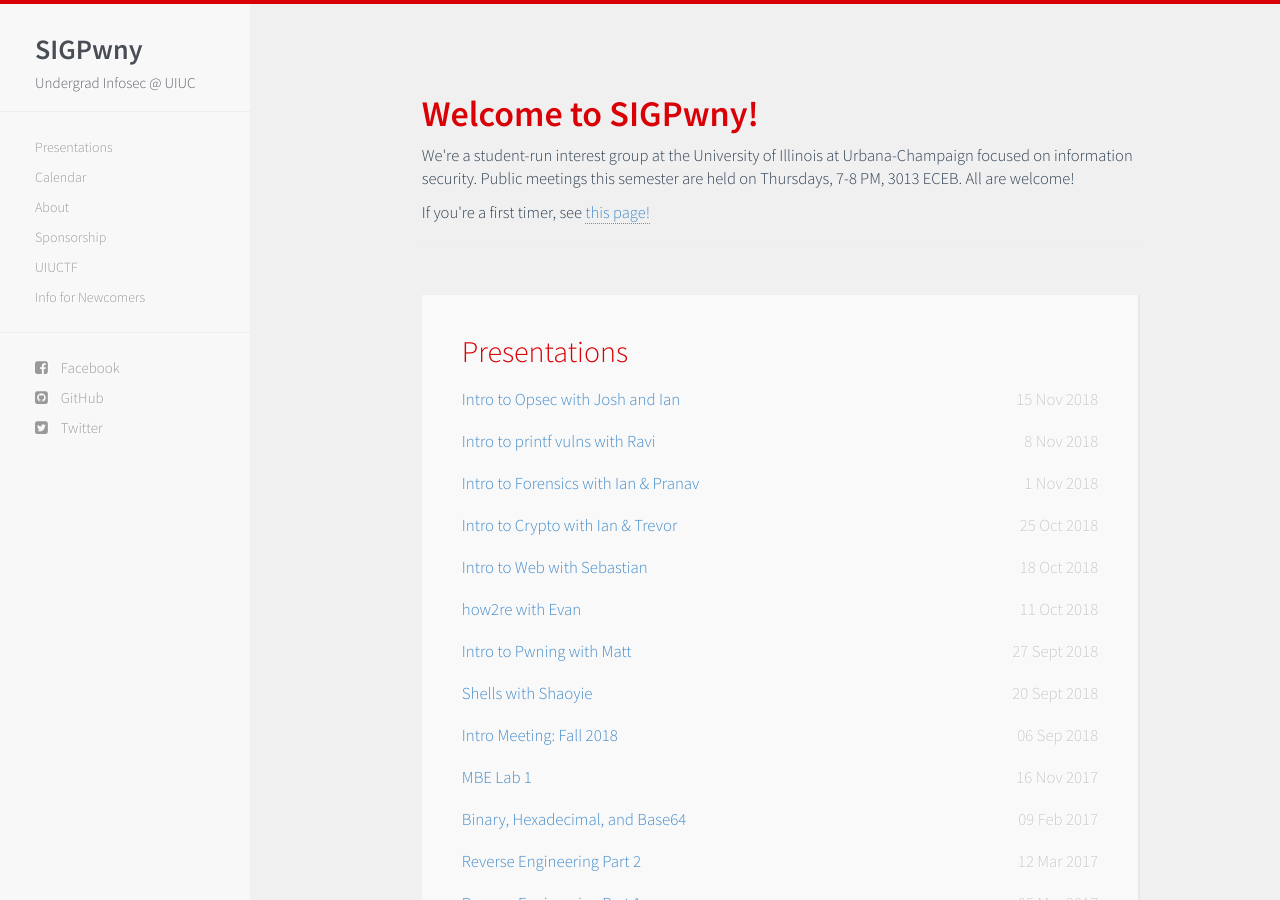
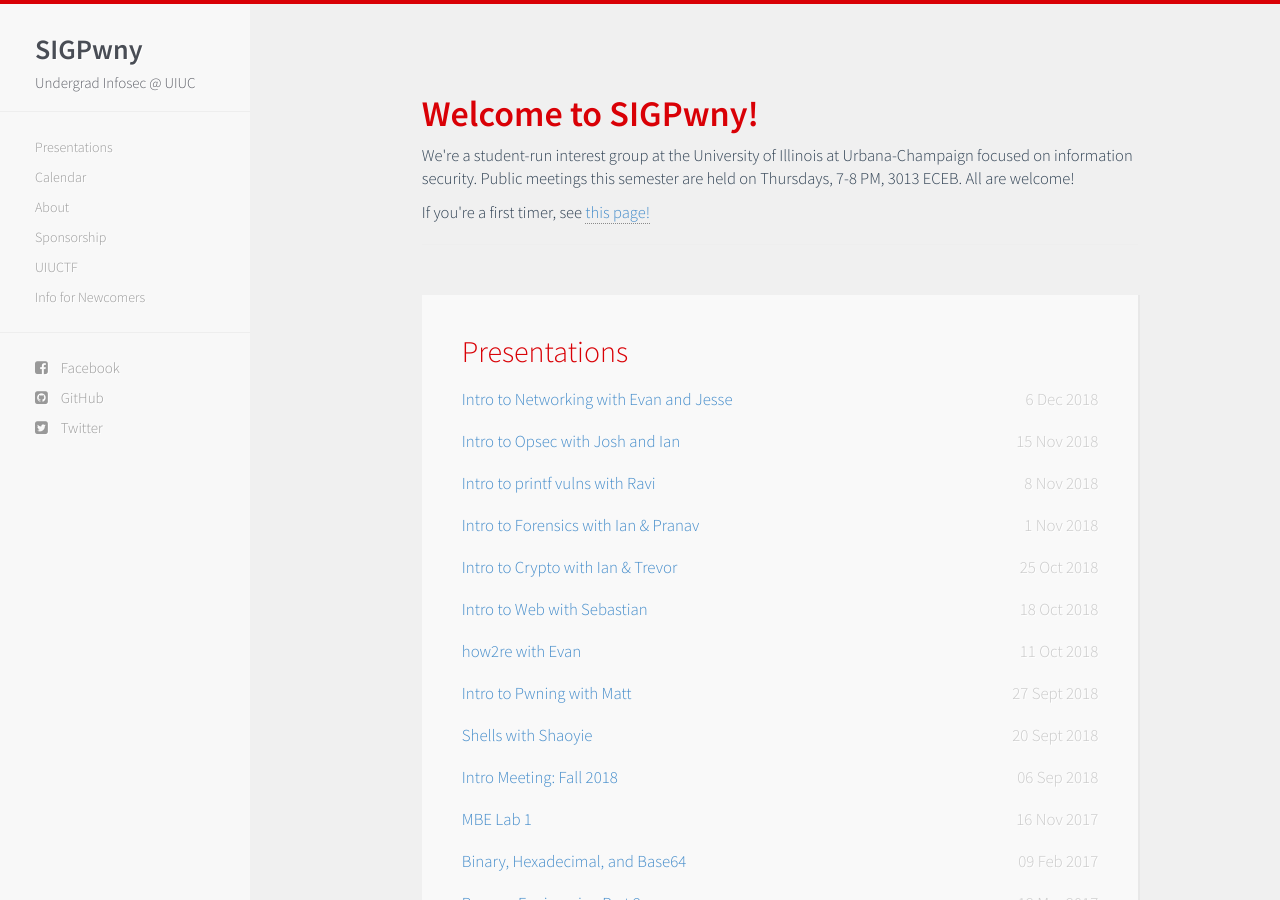
Before and after one commit to sigpwny/sigpwny.github.io-archive, a Jekyll site: the page built from index.html, in a window 1280 px wide and 900 px high. Built offline with Jekyll 4.4.1, drawn with Linux system fonts in a browser that asks for light colours; nearby versions of some CDN libraries.

Commit message:
automated

```diff
--- a/_includes/presentations.html
+++ b/_includes/presentations.html
@@ -14,6 +14,9 @@
 
 
     <!-- new member task: add all of these -->
+    <li><span>
+      <a href = "https://docs.google.com/presentation/d/1cuQ4Im_6wZsEFV0ayru_7Djxenv7MgOFh7Db6toDFaM/edit#slide=id.p">Intro to Networking with Evan and Jesse</a>
+      <time class="pull-right post-list">6 Dec 2018</time>
     <li><span>
       <a href = "https://docs.google.com/presentation/d/1O2w8_e-mG4u6f-EYeuK9fojvFdYD3Z84VbR95WA5C3k/edit#slide=id.p">Intro to Opsec with Josh and Ian</a>
       <time class="pull-right post-list">15 Nov 2018</time>
```
